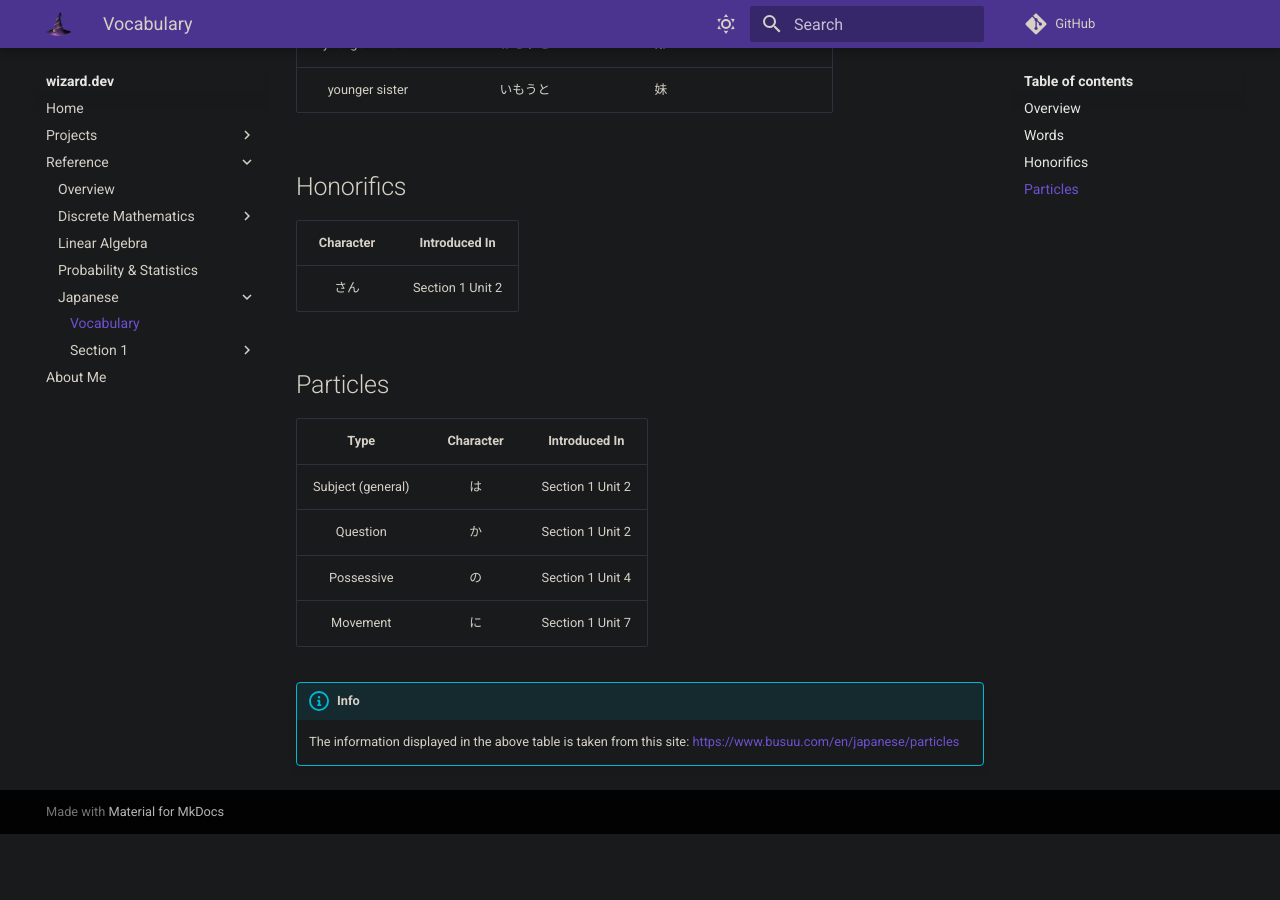
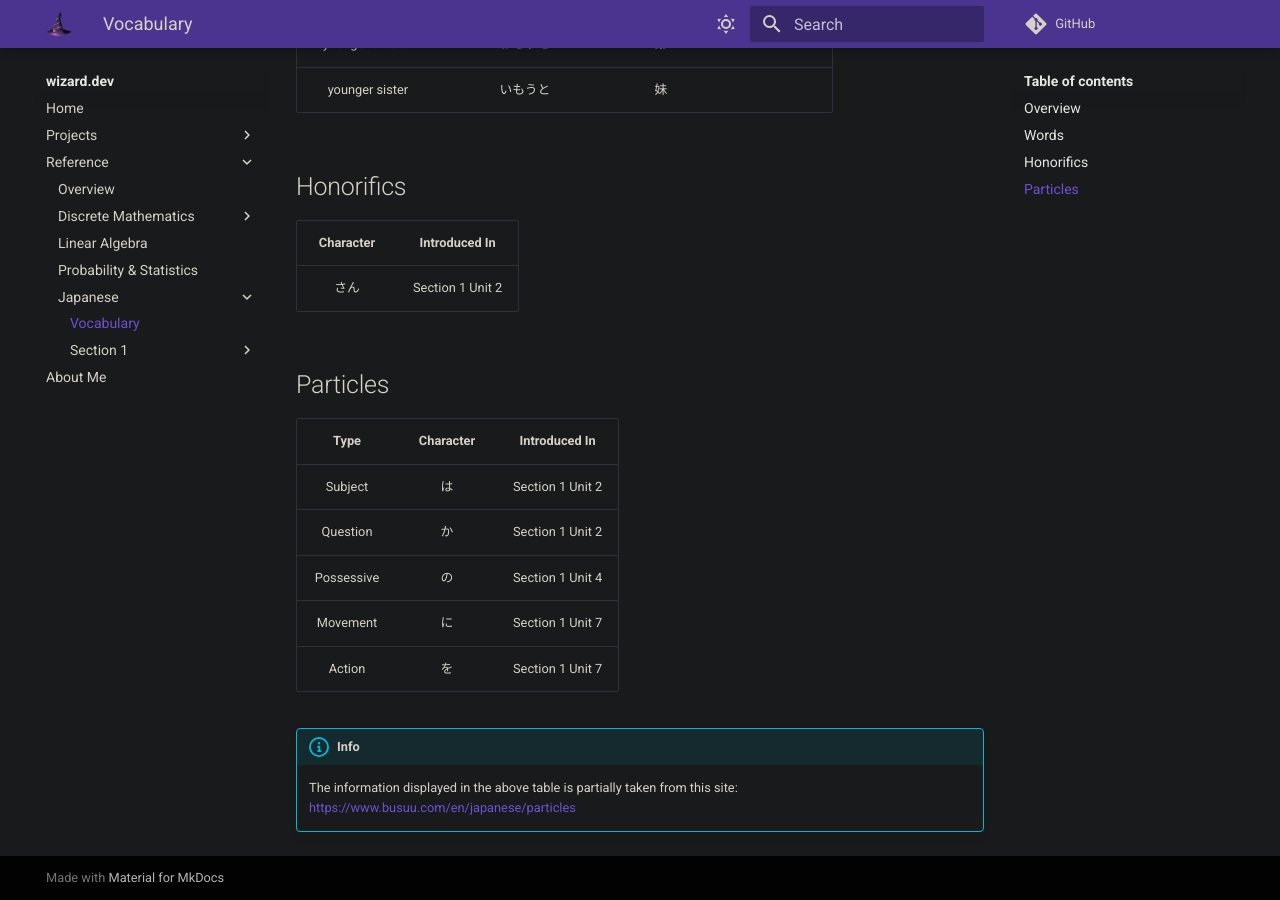
Before and after one commit to zkWildfire/wizard.dev, an MkDocs documentation site: the page built from docs/reference/japanese/vocabulary.md, in a window 1280 px wide and 900 px high, scrolled down 7334 px. Built offline with MkDocs 1.6.1 and Material for MkDocs 9.7.7, drawn with Linux system fonts in a browser that asks for light colours; comment, search, counter and statistics services are not loaded; before the commit the page ends 8168 px from its top, so only the background shows below that.

```diff
--- a/docs/reference/japanese/vocabulary.md
+++ b/docs/reference/japanese/vocabulary.md
@@ -173,11 +173,12 @@ one or more Kanji characters.
 ## Particles
 | Type | Character | Introduced In |
 |:----:|:---------:|:-------------:|
-| Subject (general) | は | Section 1 Unit 2 |
+| Subject | は | Section 1 Unit 2 |
 | Question | か | Section 1 Unit 2 |
 | Possessive | の | Section 1 Unit 4 |
 | Movement | に | Section 1 Unit 7 |
+| Action | を | Section 1 Unit 7 |
 
 !!! info
-    The information displayed in the above table is taken from this site:
-    https://www.busuu.com/en/japanese/particles
+    The information displayed in the above table is partially taken from this
+    site: https://www.busuu.com/en/japanese/particles
```
Also changed, not shown: docs/reference/japanese/section-1/unit-7.md (+1 -0 lines).
